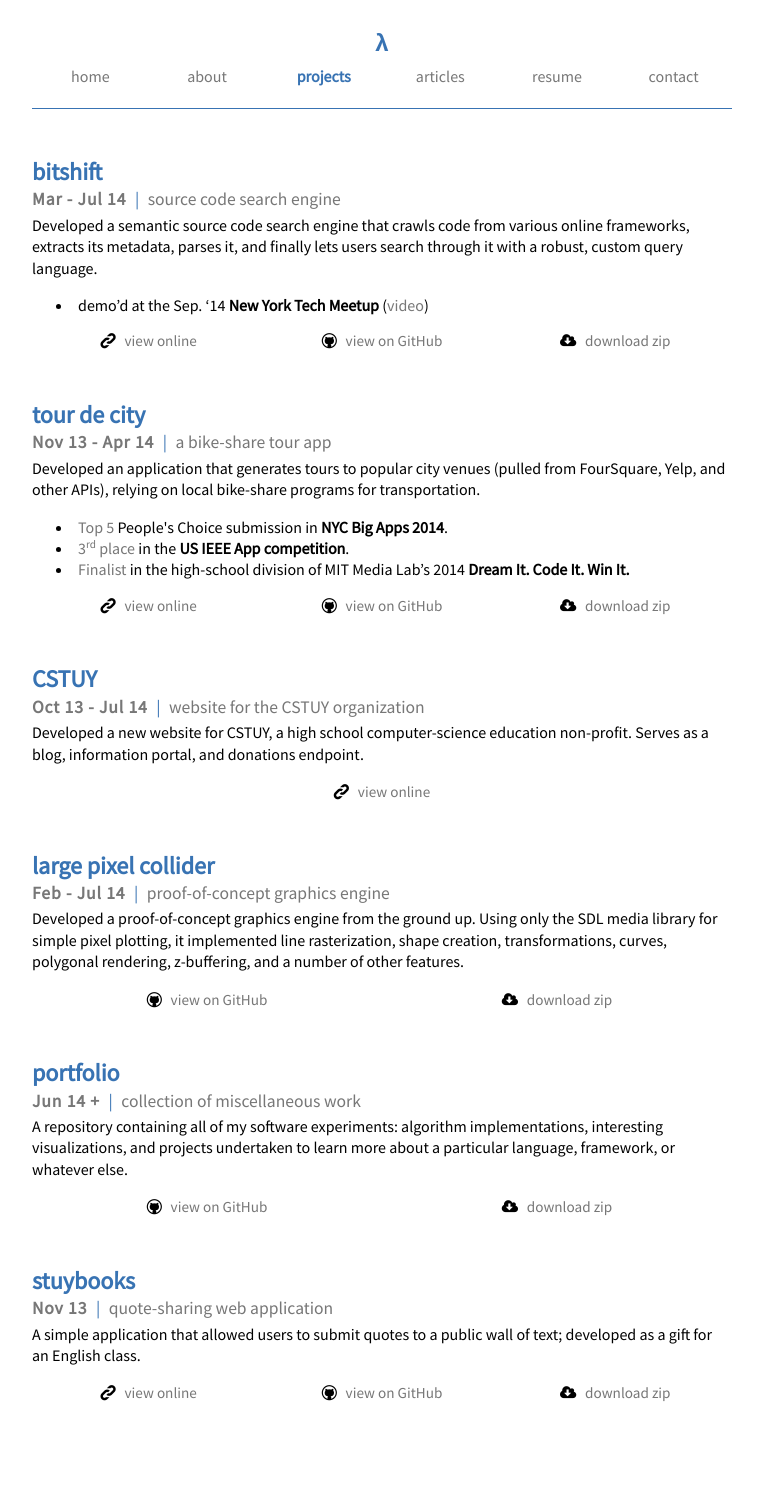
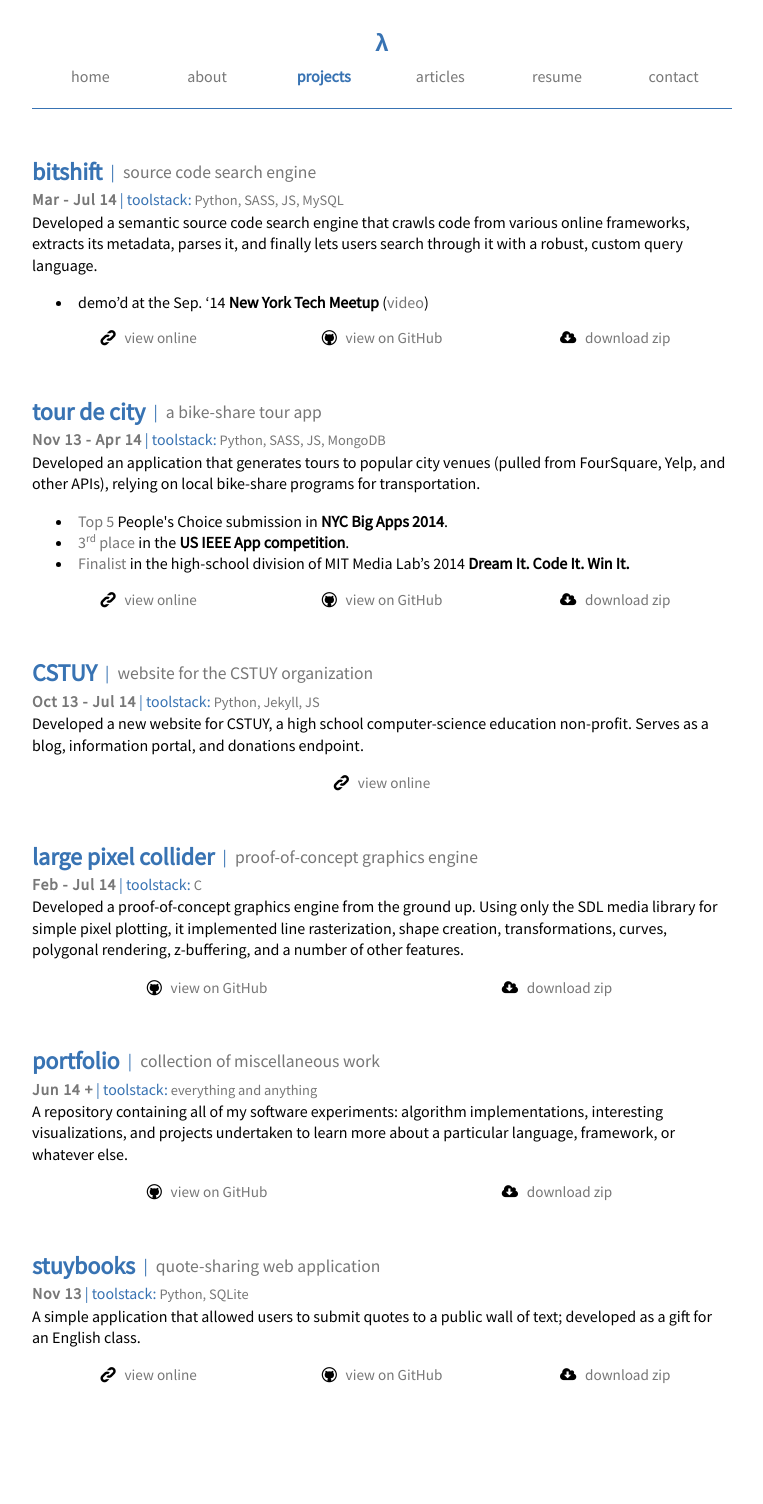
Before and after one commit to sevko/sevko.github.io, a Jekyll site: the page built from projects/index.html, in a window 1280 px wide. Shown: the whole page, without its empty margins (258-1021 px from the left). Built offline with Jekyll 4.4.1, drawn with Linux system fonts in a browser that asks for light colours; some web fonts are replaced.

Commit message:
Add tools list to each project entry.
_data/projects.yml
	-Add a `tools` list to each project entry.

css/projects.sass, projects/index.html
	-Add styling/markup to each project's tool list.

```diff
--- a/_data/projects.yml
+++ b/_data/projects.yml
@@ -2,6 +2,7 @@
   time: Mar - Jul 14
   url: http://bitshift.it
   tagline: source code search engine
+  tools: Python, SASS, JS, MySQL
   description: |
       Developed a semantic source code search engine that crawls code
       from various online frameworks, extracts its metadata, parses it, and
@@ -18,6 +19,7 @@
   time: Nov 13 - Apr 14
   url: http://tour-de-city.com
   tagline: a bike-share tour app
+  tools: Python, SASS, JS, MongoDB
   description: |
     Developed an application that generates tours to popular city venues
     (pulled from FourSquare, Yelp, and other APIs), relying on local bike-share
@@ -38,6 +40,7 @@
   time: Oct 13 - Jul 14
   url: http://cstuy.org
   tagline: website for the CSTUY organization
+  tools: Python, Jekyll, JS
   description: Developed a new website for CSTUY, a high school
     computer-science education non-profit. Serves as a blog, information
     portal, and donations endpoint.
@@ -45,6 +48,7 @@
 - name: large pixel collider
   time: Feb - Jul 14
   tagline: proof-of-concept graphics engine
+  tools: C
   description: Developed a proof-of-concept graphics engine from the ground up.
     Using only the SDL media library for simple pixel plotting, it implemented
     line rasterization, shape creation, transformations, curves, polygonal
@@ -56,6 +60,7 @@
 - name: portfolio
   time: Jun 14 +
   tagline: collection of miscellaneous work
+  tools: everything and anything
   description: "A repository containing all of my software experiments:
     algorithm implementations, interesting visualizations, and projects
     undertaken to learn more about a particular language, framework, or
@@ -68,6 +73,7 @@
   time: Nov 13
   url: http://stuybooks.com
   tagline: quote-sharing web application
+  tools: Python, SQLite
   description: A simple application that allowed users to submit quotes to a
     public wall of text; developed as a gift for an English class.
   github:
--- a/css/projects.sass
+++ b/css/projects.sass
@@ -17,26 +17,35 @@ div.project
 		vertical-align: top
 
 	>h1
+		display: inline-block
 		font-size: 1.5em
 		margin-bottom: 4px
+		vertical-align: middle
 
 		>a
 			padding-left: 10px
 			font-size: 0.8em
 			font-weight: normal
 
-	>div.meta
+	>span, >div.meta > span
 		color: $baseColor2
 		font-size: 1.1em
 		margin-bottom: 4px
 
-		>span.time
+	>span.separator
+		color: $baseColor1
+		margin: 0 5px
+
+	>div.meta
+		color: $baseColor2
+		font-size: 0.9em
+
+		span.time
 			font-weight: bold
 			letter-spacing: 0.05em
 
-		>span.separator
+		span.toolstack
 			color: $baseColor1
-			margin: 0 5px
 
 	>div.description
 		p
--- a/projects/index.html
+++ b/projects/index.html
@@ -11,10 +11,11 @@ sitemap:
 	{% for project in site.data.projects %}
 		<div class="project">
 			<h1>{{ project.name }}</h1>
+			<span class="separator">|</span>
+			<span>{{ project.tagline }}</span>
 			<div class="meta">
 				<span class="time">{{ project.time }}</span>
-				<span class="separator">|</span>
-				<span>{{ project.tagline }}</span>
+				<span class="toolstack">| toolstack:</span> {{ project.tools | join: ", " }}
 			</div>
 			<div class="description">{{ project.description | markdownify }}</div>
 			{% if project.url or project.github %}
```
